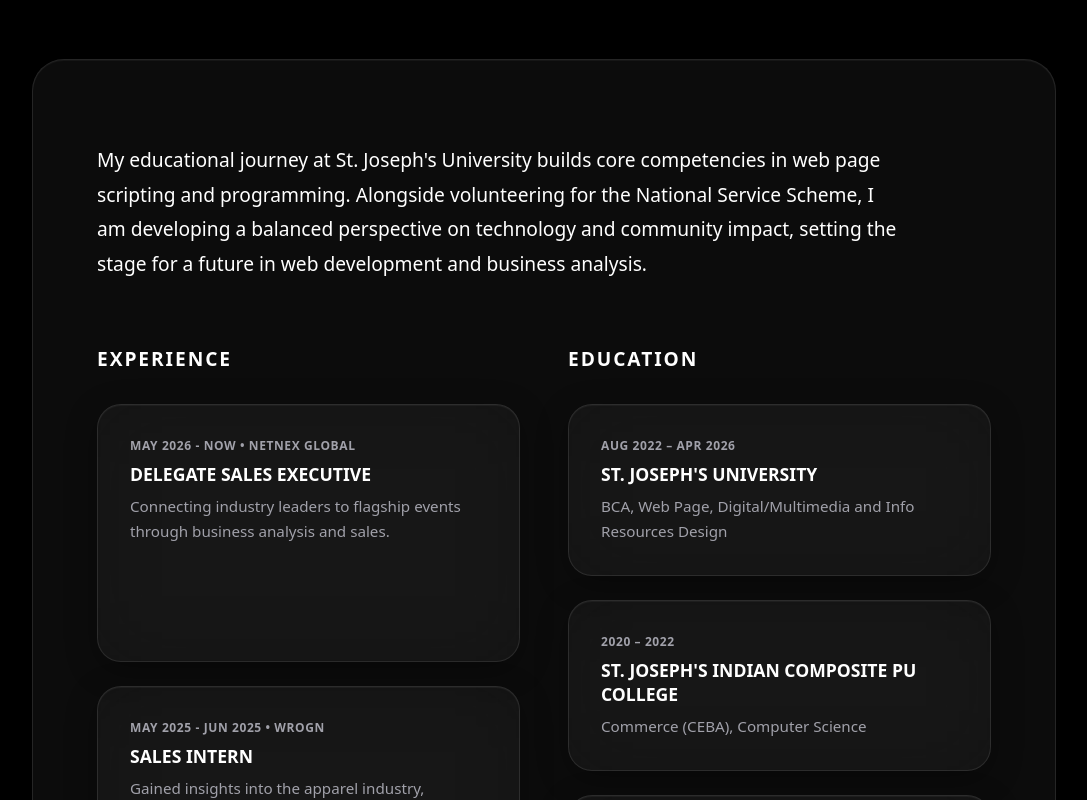
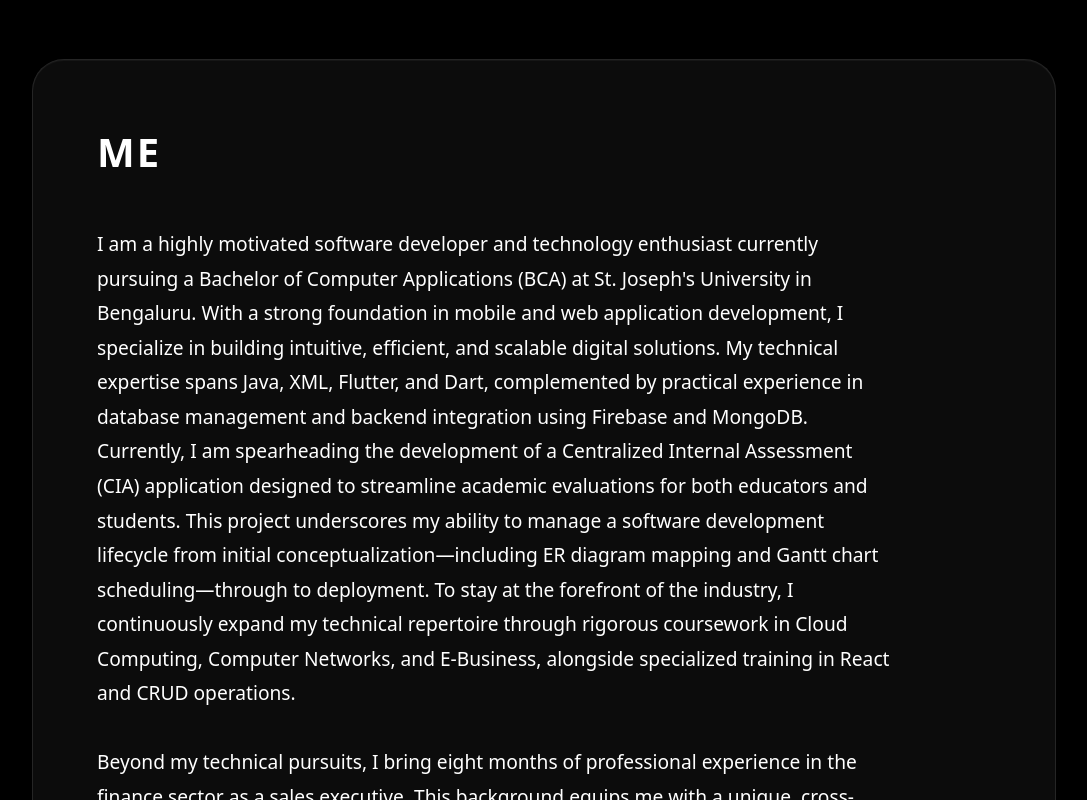
Before and after one commit to SebastianAntic/Portfolio, a React (Vite) app: page / in a window 1280 px wide. Shown: the part 1300-2100 px from the top of the page, without its empty margins (96-1183 px from the left). Built offline with nearby package versions, Linux system fonts and the light colour scheme.

Commit message:
modified:   src/App.jsx

```diff
--- a/src/App.jsx
+++ b/src/App.jsx
@@ -274,8 +274,15 @@
 
         {/* About Section */}
         <section id="about" className="glass-panel">
-          <p className="about-text" style={{ color: fgColor, fontSize: '1.2rem', lineHeight: 1.8, marginBottom: '4rem', maxWidth: '800px', fontWeight: 500 }}>
-            My educational journey at St. Joseph's University builds core competencies in web page scripting and programming. Alongside volunteering for the National Service Scheme, I am developing a balanced perspective on technology and community impact, setting the stage for a future in web development and business analysis.
+          <h2 className="section-title" style={{ color: fgColor }}>ME</h2>
+          <p className="about-text" style={{ color: fgColor, fontSize: '1.2rem', lineHeight: 1.8, marginBottom: '4rem', maxWidth: '800px', fontWeight: 200 }}>
+            I am a highly motivated software developer and technology enthusiast currently pursuing a Bachelor of Computer Applications (BCA) at St. Joseph's University in Bengaluru. With a strong foundation in mobile and web application development, I specialize in building intuitive, efficient, and scalable digital solutions. My technical expertise spans Java, XML, Flutter, and Dart, complemented by practical experience in database management and backend integration using Firebase and MongoDB.<br></br>
+            Currently, I am spearheading the development of a Centralized Internal Assessment (CIA) application designed to streamline academic evaluations for both educators and students. This project underscores my ability to manage a software development lifecycle from initial conceptualization—including ER diagram mapping and Gantt chart scheduling—through to deployment. To stay at the forefront of the industry, I continuously expand my technical repertoire through rigorous coursework in Cloud Computing, Computer Networks, and E-Business, alongside specialized training in React and CRUD operations.
+            <br></br>
+            <br></br>
+            Beyond my technical pursuits, I bring eight months of professional experience in the finance sector as a sales executive. This background equips me with a unique, cross-functional perspective that bridges the gap between technical execution and business operations. It has fundamentally shaped my approach to software development, ensuring that the applications I build are not only technically sound but also aligned with broader business objectives and user needs.
+            <br></br>
+            I am driven by a continuous desire to learn and adapt within a fast-paced technological landscape. Whether optimizing application performance, developing cross-platform mobile solutions, or contributing to a Digital Center of Excellence, I am dedicated to delivering robust, user-centric software that drives measurable impact.
           </p>
 
           <div className="resume-grid">
```
